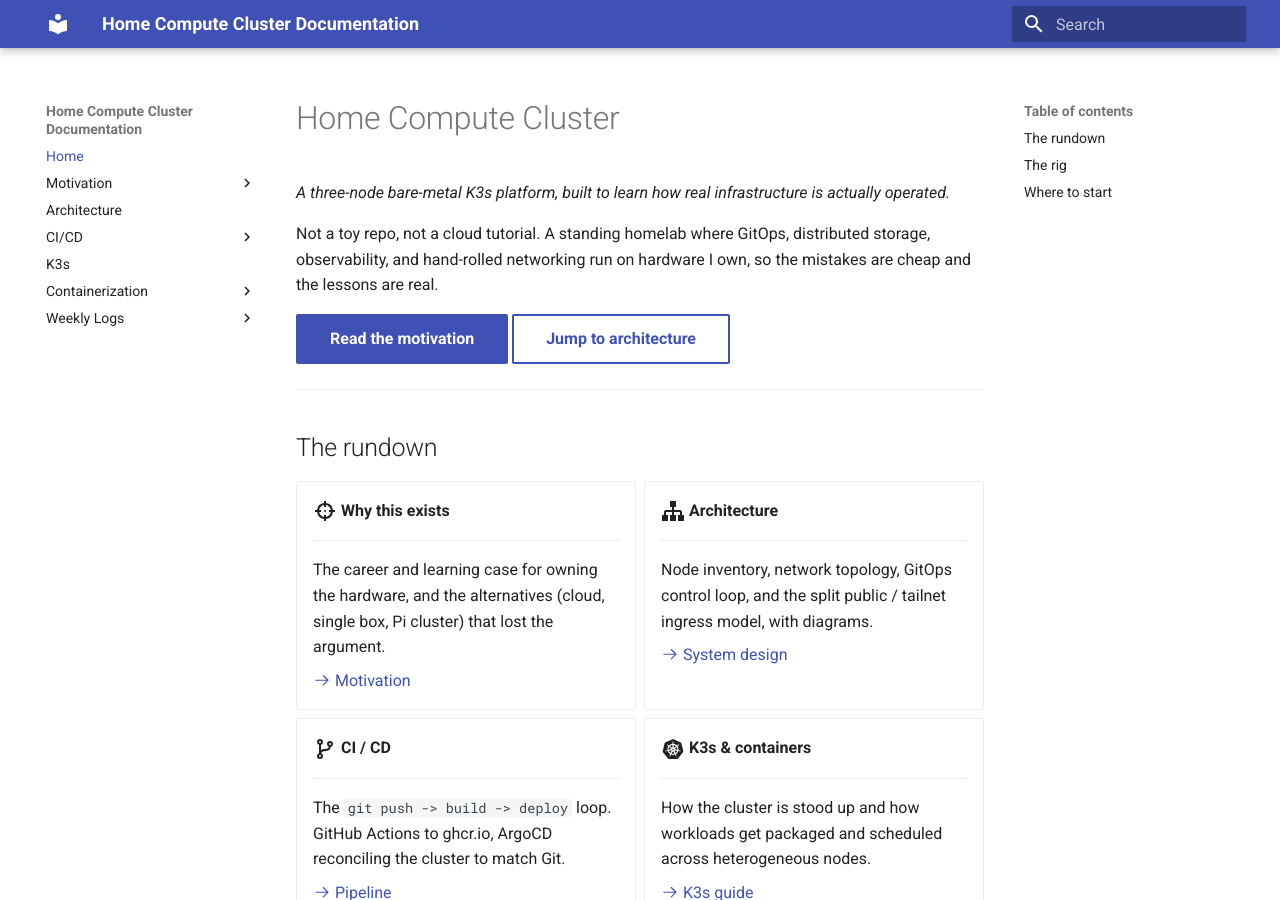
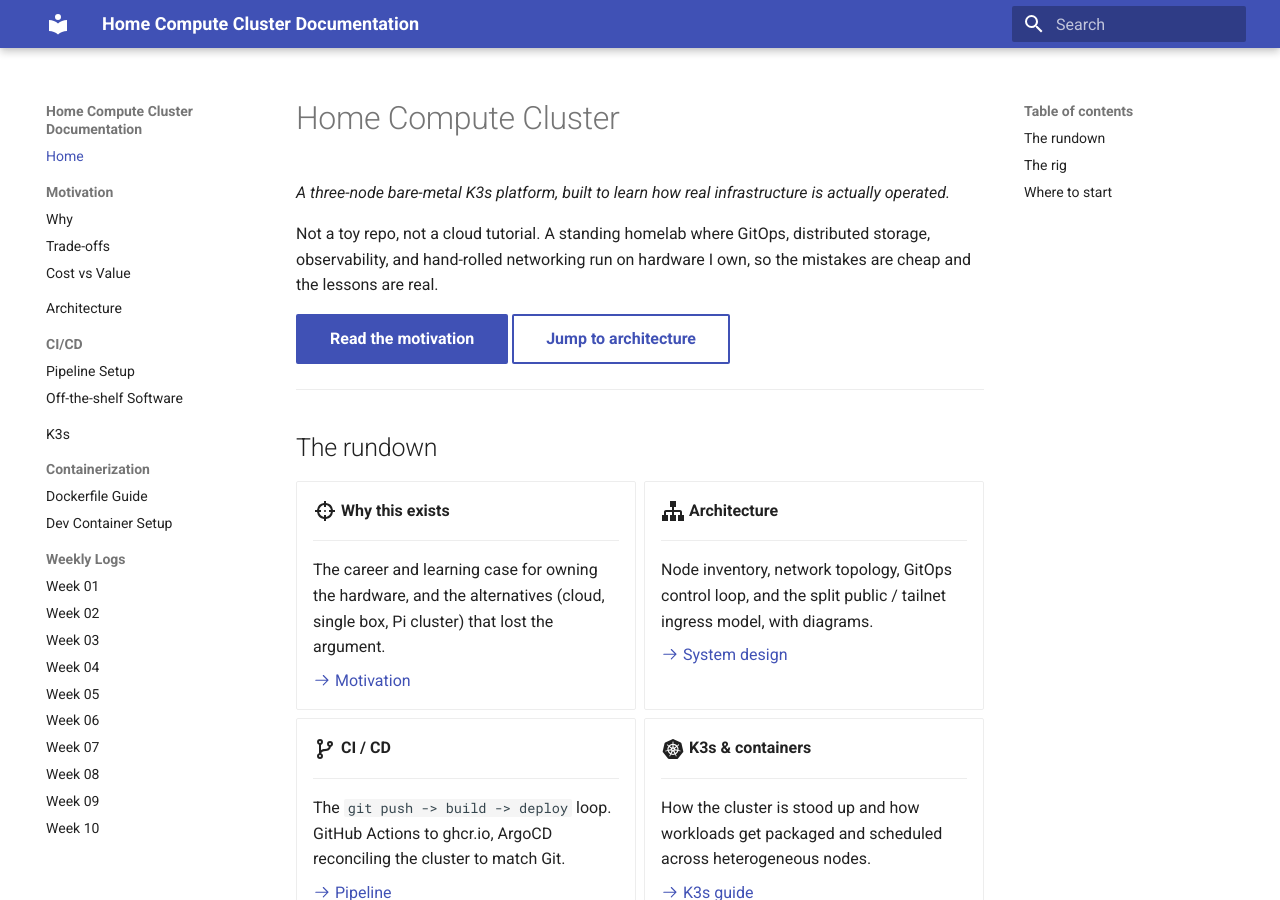
Before and after one commit to home-compute-cluster/docs, an MkDocs documentation site: the page built from docs/index.md, in a window 1280 px wide and 900 px high. Built offline with MkDocs 1.6.1 and Material for MkDocs 9.7.7, drawn with Linux system fonts in a browser that asks for light colours.

```diff
--- a/mkdocs.yaml
+++ b/mkdocs.yaml
@@ -5,16 +5,24 @@ theme:
   features:
     - navigation.instant
     - navigation.tracking
+    - navigation.sections
+    - navigation.expand
     - content.code.copy
+
+plugins:
+  - search
+  - mermaid2
 
 markdown_extensions:
   - attr_list
   - md_in_html
+
   - pymdownx.superfences:
       custom_fences:
         - name: mermaid
           class: mermaid
           format: !!python/name:pymdownx.superfences.fence_code_format
+
   - pymdownx.emoji:
       emoji_index: !!python/name:material.extensions.emoji.twemoji
       emoji_generator: !!python/name:material.extensions.emoji.to_svg
```
Also changed, not shown: 1 other file.
